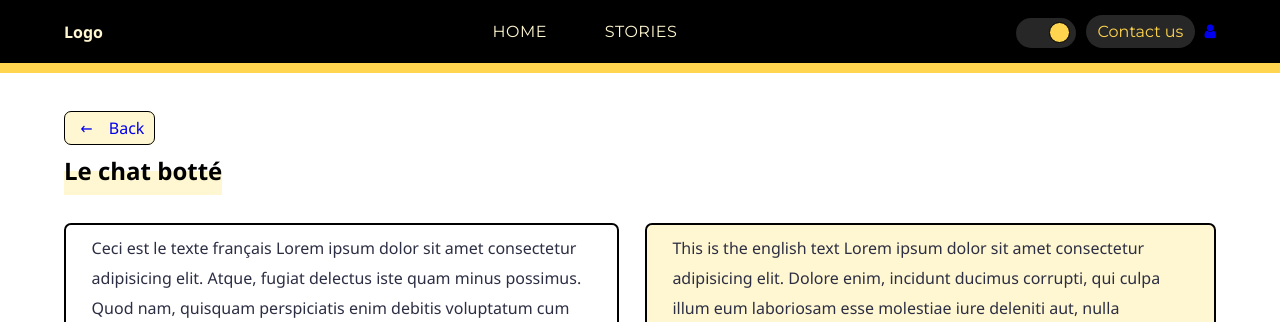
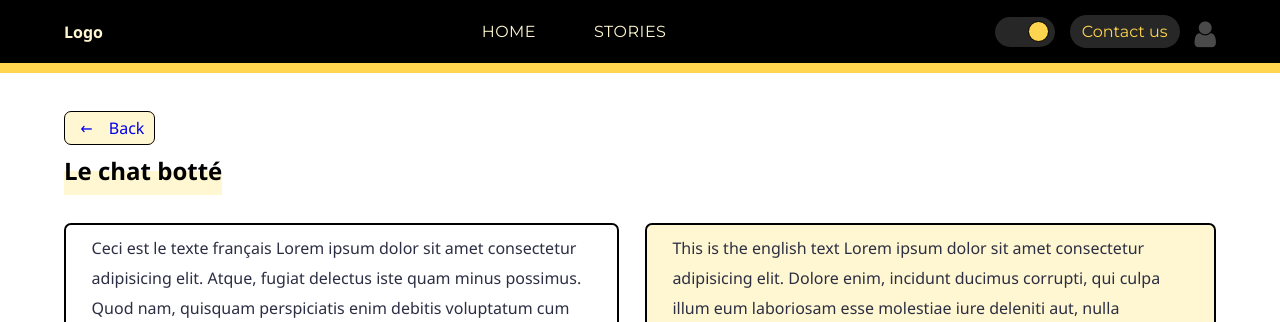
Before and after one commit to Sovima/stories-website, a Flask app: page /puss-in-boots in a window 1280 px wide. Shown: the top 322 px of the page. Run offline with Flask 2, Linux system fonts and the light colour scheme.

Commit message:
edit header css

```diff
--- a/static/css/header.css
+++ b/static/css/header.css
@@ -27,6 +27,7 @@
 
 
 #light-dark-switch {
+    margin-right: 10px;
     text-align: left;
     height: 30px;
     padding:0;
@@ -105,6 +106,11 @@ a.navlinks {
     color:black;
 }
 
+.right {
+    display: flex;
+    align-items: center;
+}
+
 a.navlinks:after {
     content:"";
     position: absolute;
@@ -128,6 +134,20 @@ a.navlinks:hover:after {
 }
 
 
+.icon {
+    padding: 0 0 0 0;
+    margin:5px 0 0 10px;
+    font-size: 30px;
+    text-align: center;
+    color: var(--deep-grey);
+  }
+
+
+
+.icon:hover {
+    color: var(--lighter-grey);
+    transition: 0.3s;
+}
 
 
 
@@ -136,6 +156,10 @@ a.navlinks:hover:after {
 
 
 /* Dark mode */
+
+
+
+
 
 body.dark .dot {
     height: 19px;
@@ -188,6 +212,17 @@ body.dark a.navlinks {
 
 
 
+body.dark .icon {
+    color: var(--light-grey);
+}
+
+
+body.dark .icon:hover {
+    color: var(--lighter-grey);
+}
+
+
+
 body.dark .contact-us:hover{
     background-color: var(--light-grey);
 }
```
